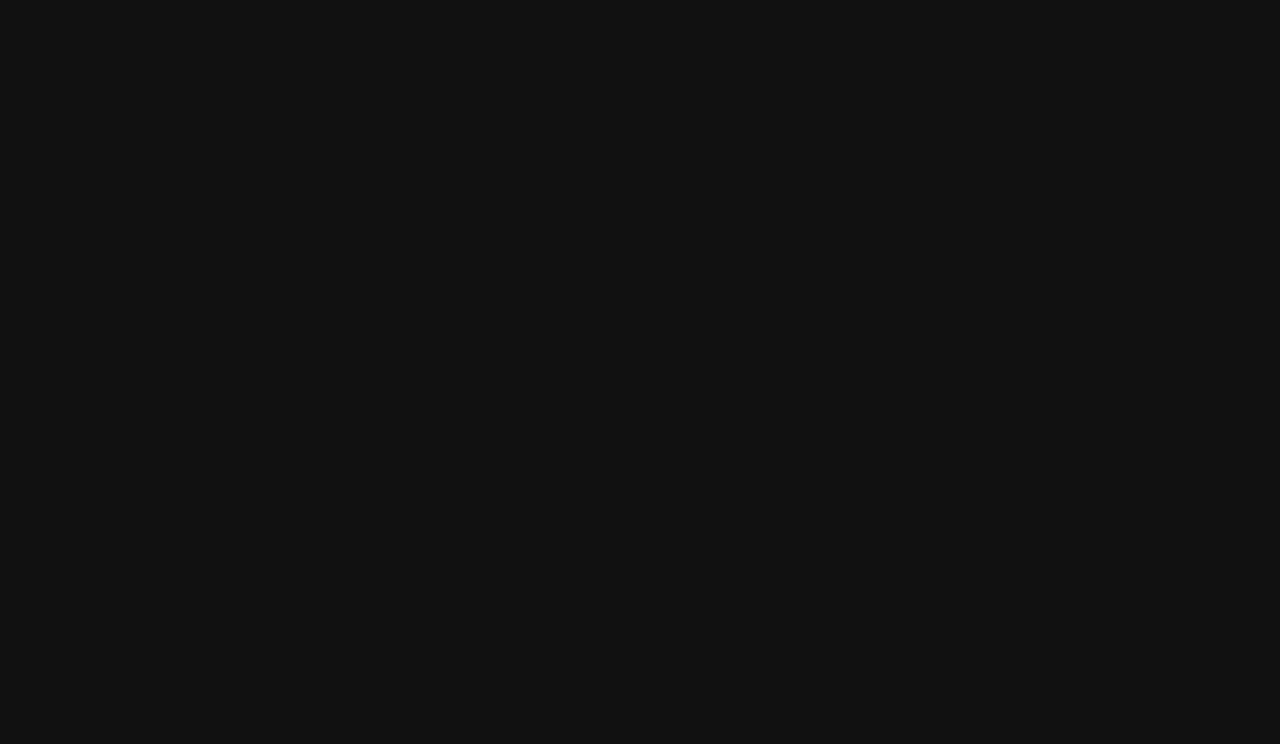
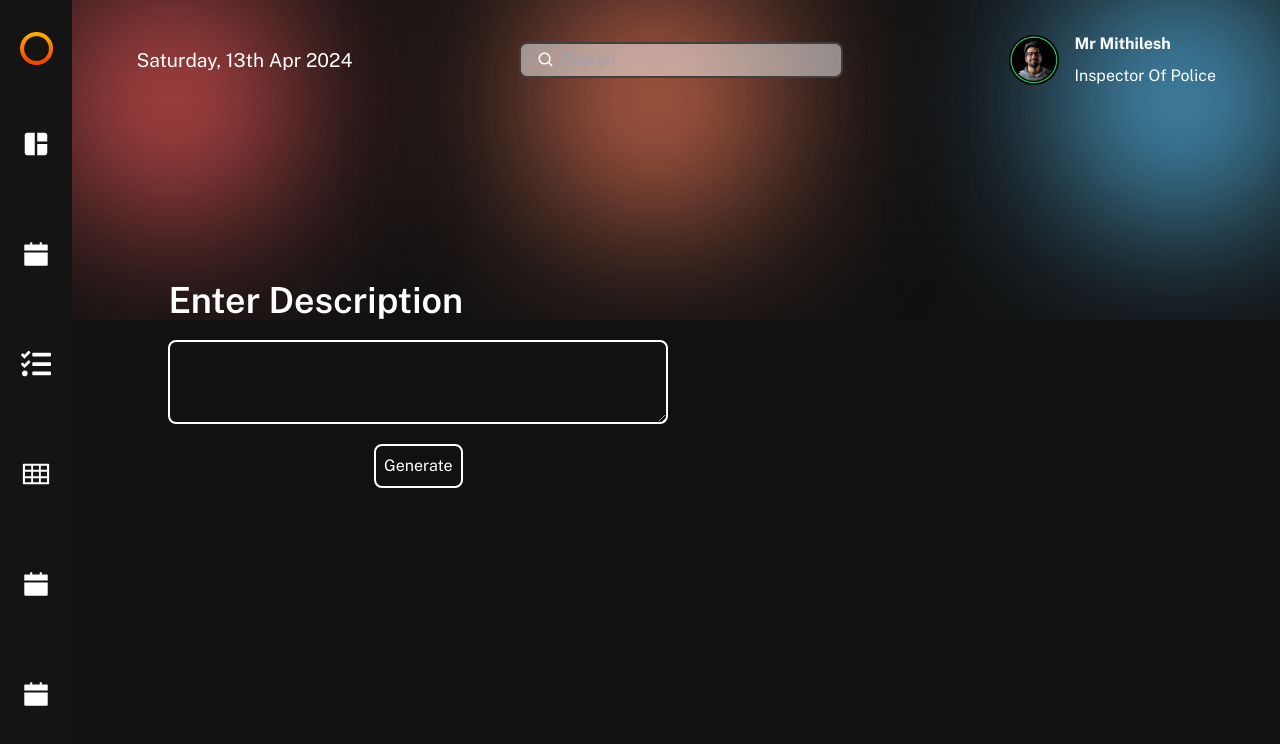
Before and after one commit to RanjithKannan03/crime-analysis-FE, a React (Vite) app: page /image in a window 1280 px wide. Before the commit this address had no page. Shown: the top 744 px of the page. Built offline with nearby package versions, Linux system fonts and the light colour scheme.

Commit message:
image generation

```diff
--- a/package.json
+++ b/package.json
@@ -27,6 +27,7 @@
     "react": "^18.2.0",
     "react-dom": "^18.2.0",
     "react-icons": "^4.7.1",
+    "react-loader-spinner": "^6.1.6",
     "react-router-dom": "^6.8.1",
     "rodal": "^2.0.1",
     "zustand": "^4.3.3"
--- a/src/App.jsx
+++ b/src/App.jsx
@@ -5,6 +5,7 @@ import Calendar from './pages/Calendar/Calendar';
 import Dashboard from './pages/Dashboard/Dashboard';
 import DataGrid from './pages/DataGrid/DataGrid';
 import Pdf from './pages/DataGrid/Pdf';
+import ImageGen from './pages/DataGrid/ImageGen';
 
 
 const App = () => {
@@ -18,7 +19,7 @@ const App = () => {
           <Route path="board" element={<BoardPage/>}/>
           <Route path="users" element={<DataGrid/>}/>
           <Route path="pdf" element={<Pdf/>}/>
-
+          <Route path='image' element={<ImageGen/>}/>
         </Route>
 
       </Routes>
--- a/src/components/Sidebar/Sidebar.jsx
+++ b/src/components/Sidebar/Sidebar.jsx
@@ -45,6 +45,13 @@ const Sidebar = () => {
                 >
                     <AiFillCalendar size={30} />
                 </NavLink>
+                <NavLink
+                    to="image"
+                    className={css.item}
+                    title="Generate Image"
+                >
+                    <AiFillCalendar size={30} />
+                </NavLink>
             </div>
         </div>
     )
--- a/src/components/Sidebar/Sidebar.module.css
+++ b/src/components/Sidebar/Sidebar.module.css
@@ -3,7 +3,6 @@
   width: 6%;
   max-width: 6rem;
   display: flex;
-
   flex-direction: column;
   align-items: center;
   padding: 2rem 0rem;
--- /dev/null
+++ b/src/components/loader.jsx
@@ -0,0 +1,16 @@
+import { TailSpin } from "react-loader-spinner";
+const LoaderComp = () => {
+    return (
+        <TailSpin
+            height="80"
+            width="80"
+            color="#FDA700"
+            ariaLabel="tail-spin-loading"
+            radius="1"
+            wrapperStyle={{}}
+            wrapperClass=""
+            visible={true}
+        />
+    );
+};
+export default LoaderComp;
--- /dev/null
+++ b/src/pages/DataGrid/ImageGen.jsx
@@ -0,0 +1,75 @@
+import React, { useMemo, useState } from "react";
+import MaterialReactTable from "material-react-table";
+import { userData } from "../../data";
+import "./DataGrid.css";
+import { createTheme, ThemeProvider } from "@mui/material/styles";
+import Axios from "axios";
+import LoaderComp from "../../components/loader";
+
+const Pdf = () => {
+  const [prompt, setPrompt] = useState("");
+  const [url,setUrl]=useState("");
+  const [isLoading,setIsLoading]=useState(false);
+
+  const theme = useMemo(() =>
+    createTheme({
+      palette: {
+        mode: "dark",
+      },
+    })
+  );
+
+  async function handleSubmit()
+  {
+    setIsLoading(true);
+    const formData=new FormData();
+    formData.append('prompt',prompt);
+    try{
+        const response=await Axios.post('http://127.0.0.1:5000/generate_image',formData,{
+            headers:{
+                "Content-Type": "application/json",
+            }
+        })
+        const result=response.data;
+        setUrl(result.data[0].asset_url);
+        setIsLoading(false);
+    }
+    catch(e)
+    {
+        console.log(e);
+    }
+
+  }
+
+
+
+  return (
+    <div className="table-container">
+      <ThemeProvider theme={theme}>
+       <div className="w-full flex justify-center items-center p-4 mt-8">
+
+       <div className="flex justify-center items-start w-full space-x-4">
+
+       <div className="flex flex-col justify-center w-full space-y-5">
+       <h1 className="text-white text-4xl font-semibold">Enter Description</h1>
+       <textarea value={prompt} onChange={(e)=>{setPrompt(e.target.value)}} className="bg-transparent rounded-lg w-full focus:outline-none border-white border-solid p-4 border-2"/>
+       <div className="flex w-full justify-center items-center">
+       <button className="text-white border-white rounded-lg border-2 border-solid p-2" type="button" onClick={handleSubmit}>Generate</button>
+       </div>
+       </div>
+
+       <div className="flex justify-center items-center w-full h-[500px]">
+
+       {isLoading?<LoaderComp/>:<img src={url} className={`${url===""?"hidden":"block"} max-h-[100%] max-w-[100%]`}/>}
+
+       </div>
+
+       </div>
+
+       </div>
+      </ThemeProvider>
+    </div>
+  );
+};
+
+export default Pdf;
--- a/src/pages/DataGrid/Pdf.jsx
+++ b/src/pages/DataGrid/Pdf.jsx
@@ -32,7 +32,7 @@ const Pdf = () => {
     formData.append("file", data);
 
     try {
-      const response = await axios.post("/summarize_pdf", formData, {
+      const response = await axios.post("http://127.0.0.1:5000/summarize_pdf", formData, {
         headers: {
           "Content-Type": "multipart/form-data",
         },
@@ -52,7 +52,7 @@ const Pdf = () => {
     formData.append("file", data);
 
     try {
-      const response = await axios.post("/compare_pdfs", formData, {
+      const response = await axios.post("http://127.0.0.1:5000/compare_pdfs", formData, {
         headers: {
           "Content-Type": "multipart/form-data",
         },
```
Also changed, not shown: 2 other files (tests, documents, lock files or other folders).
